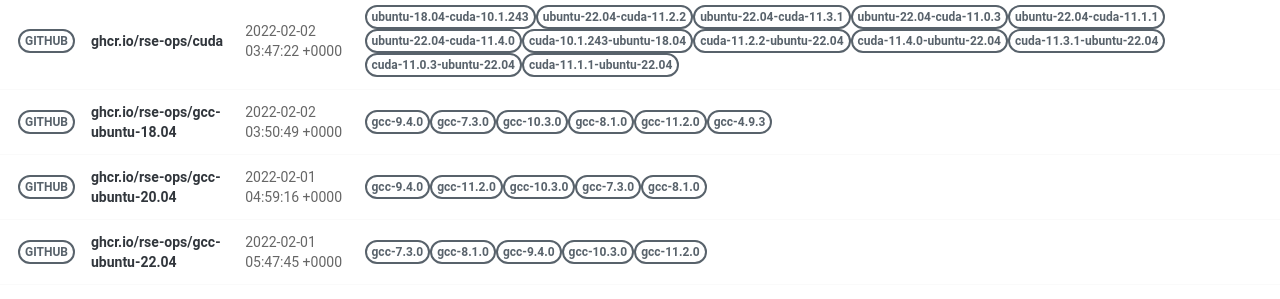
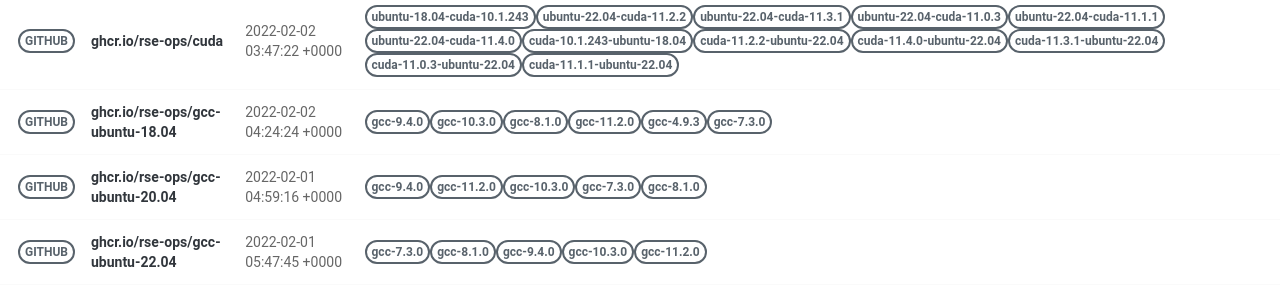
Before and after one commit to rse-ops/docker-images, a Jekyll site: the page built from pages/index.md, in a window 1280 px wide. Shown: the part 502-801 px from the top of the page. Built offline with Jekyll 4.4.1, drawn with Linux system fonts in a browser that asks for light colours; nearby versions of some CDN libraries.

Commit message:
Automated push to update library 2022-02-02

```diff
--- a/_library/ghcr.io-rse-ops-gcc-ubuntu-18.04.md
+++ b/_library/ghcr.io-rse-ops-gcc-ubuntu-18.04.md
@@ -1,7 +1,7 @@
 ---
 layout: container
 name: ghcr.io/rse-ops/gcc-ubuntu-18.04
-updated_at: 2022-02-02 03:50:49.228205
+updated_at: 2022-02-02 04:24:24.244349
 
 
 container_url: https://github.com/orgs/rse-ops/packages/container/package/gcc-ubuntu-18.04
```
Also changed, not shown: other parts of _library/ghcr.io-rse-ops-gcc-ubuntu-18.04.md (+3 -3 lines).
